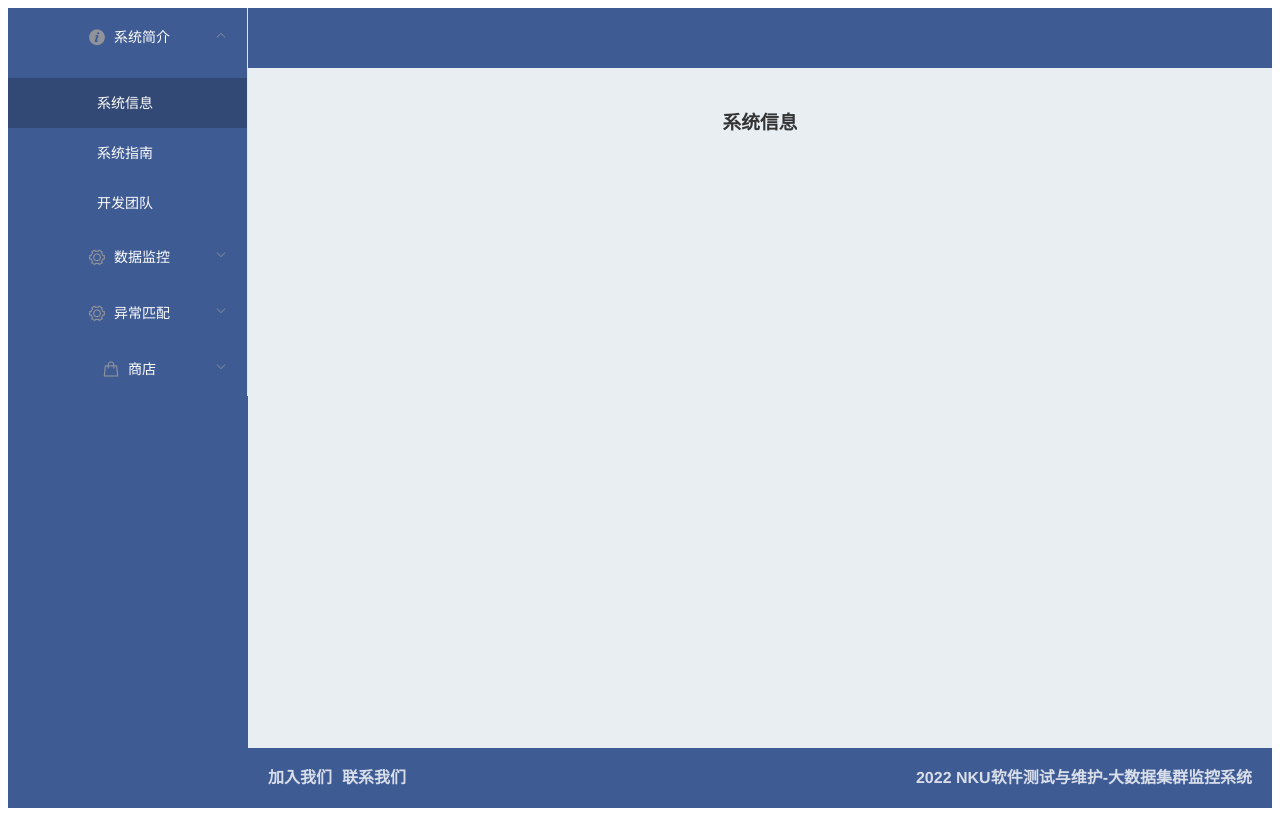
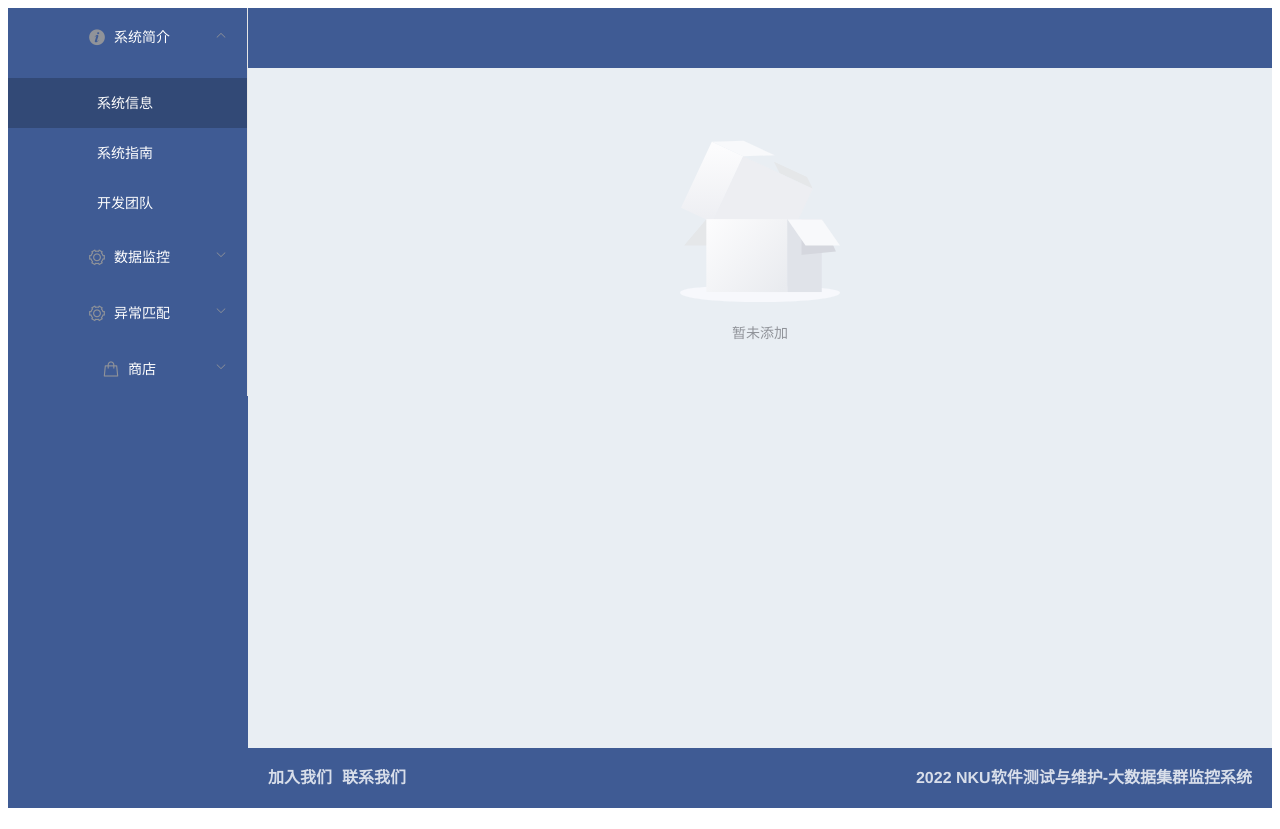
Before and after one commit to trumpsky/monitoring_system, a Vue app in the folder frontend/: page /#/menu/1-1 in a window 1280 px wide. Built offline with nearby package versions, Linux system fonts and the light colour scheme.

Commit message:
Feature:修改系统信息栏. Closes #55

```diff
--- a/frontend/src/pages/Help.vue
+++ b/frontend/src/pages/Help.vue
@@ -1,6 +1,6 @@
 <template>
   <div>
-    <h1>系统指南</h1>
+    <el-empty description="暂未添加"></el-empty>
   </div>
 </template>
 
--- a/frontend/src/pages/SystemInformation.vue
+++ b/frontend/src/pages/SystemInformation.vue
@@ -1,6 +1,6 @@
 <template>
   <div>
-    <h1>系统信息</h1>
+    <el-empty description="暂未添加"></el-empty>
   </div>
 </template>
 
--- a/frontend/src/pages/Team.vue
+++ b/frontend/src/pages/Team.vue
@@ -1,6 +1,6 @@
 <template>
   <div>
-    <h1>开发团队</h1>
+    <el-empty description="暂未添加"></el-empty>
   </div>
 </template>
 
```
